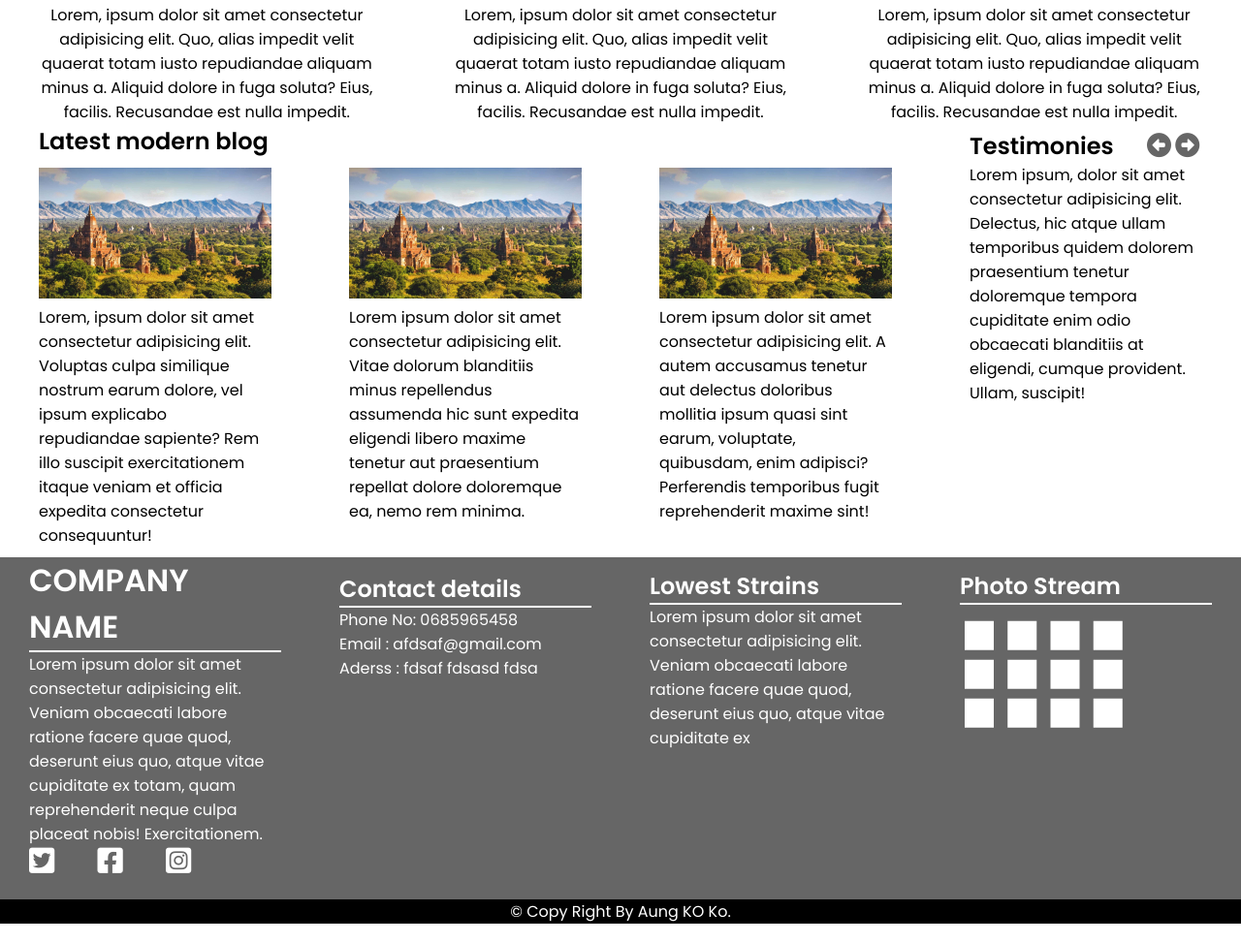
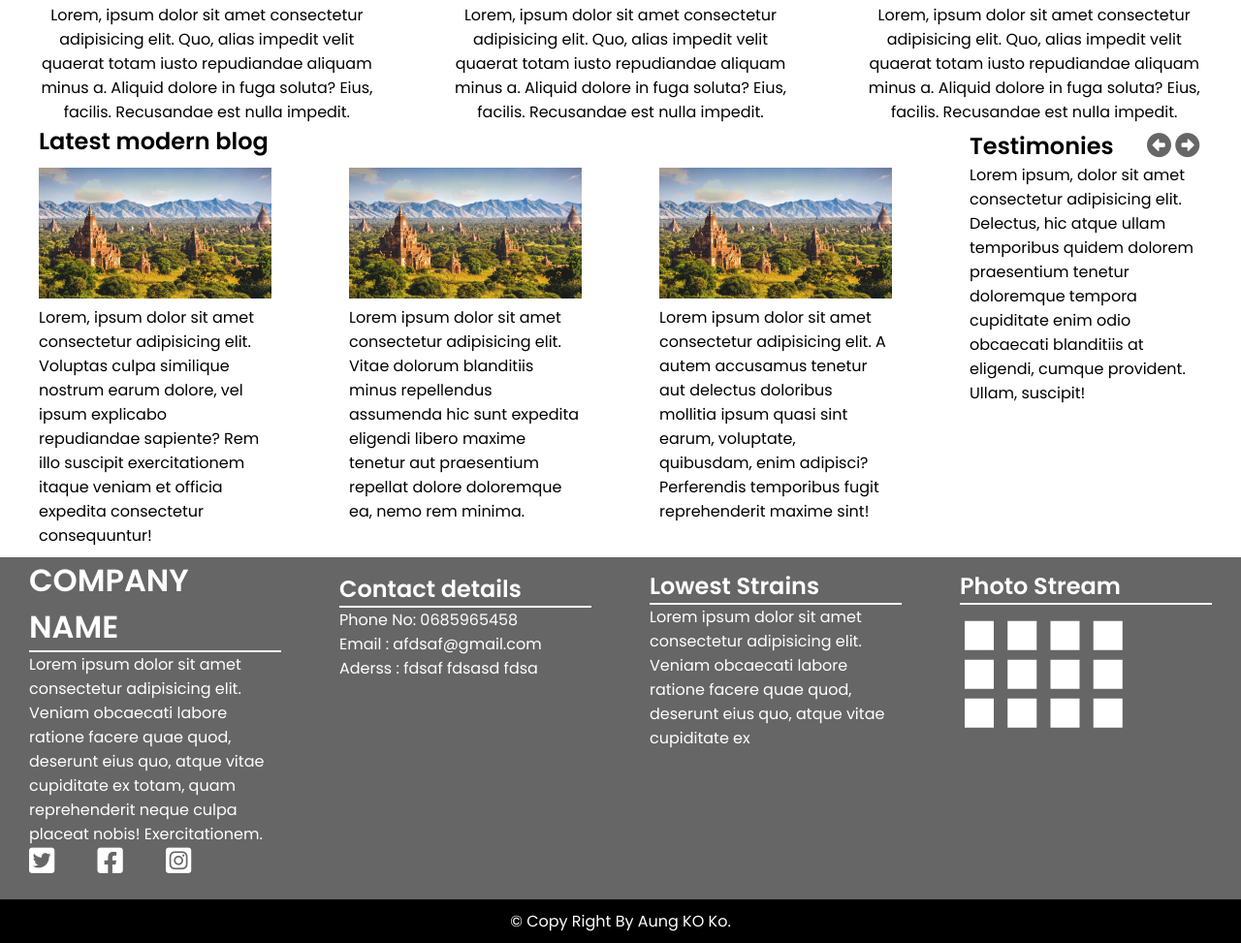
Before and after one commit to kyaukngu/Htmlproject, a plain HTML site: page indec.html in a window 1280 px wide. Shown: the part 1331-2304 px from the top of the page at 97% size. Drawn offline with Linux system fonts and the light colour scheme.

Commit message:
project finish

```diff
--- a/style.css
+++ b/style.css
@@ -196,10 +196,7 @@ li a{
     background-color: black;
     text-align: center;
     color: #fff;
-    flex-basis: 100%;
-    max-width: 100%;
-
-
+    padding: 10px;
 }
 
 
@@ -233,11 +230,6 @@ li a{
         flex-wrap: wrap;
         flex-direction: column;
     }
-    /* .contact{
-        padding-top: 290%;
-
-    } */
-
     .contact-img{
         flex-basis: 100%;
         max-width: 100%;
@@ -255,7 +247,7 @@ li a{
     }
     .footer{
         flex-direction: column;
-        padding-bottom: 22px;
+        padding-bottom: 42px;
     }
     .copy-right{
         position: fixed;
```
